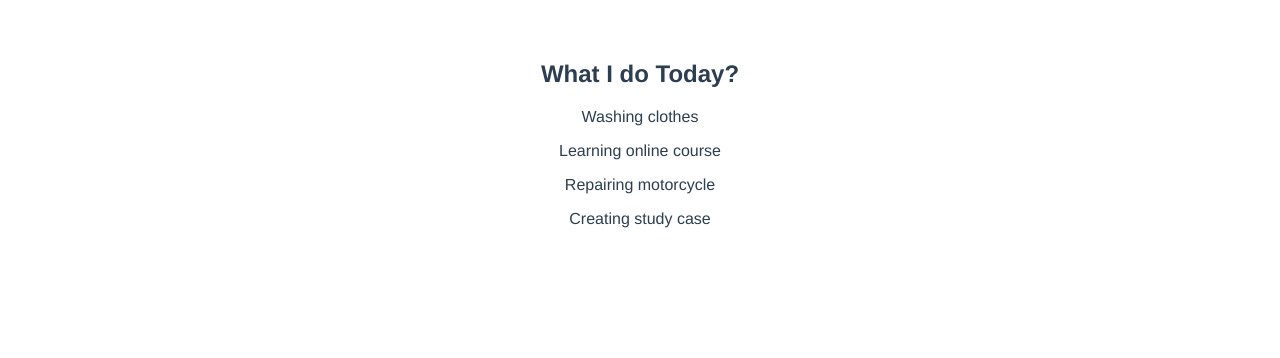
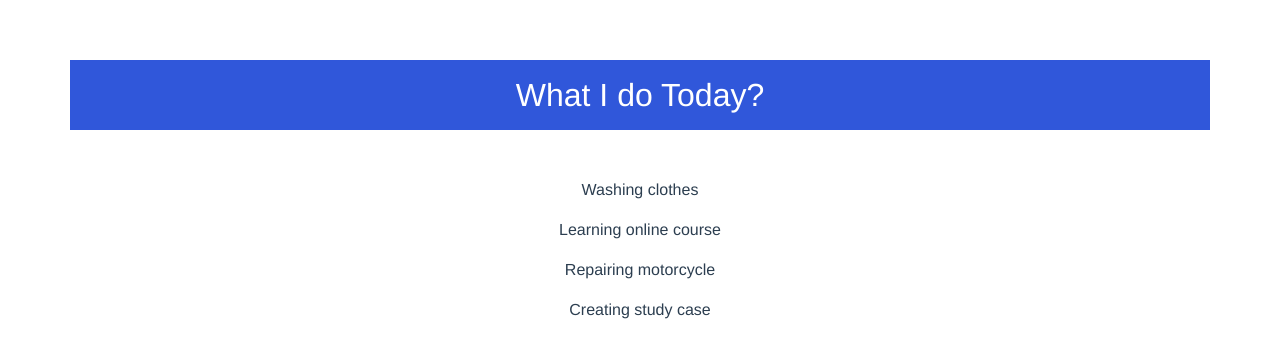
Before and after one commit to sahrialardians/vue-daily-plan, a Vue app: page / in a window 1280 px wide. Shown: the top 358 px of the page. Built offline with nearby package versions, Linux system fonts and the light colour scheme.

Commit message:
import bootstrap and solving style

```diff
--- a/package.json
+++ b/package.json
@@ -8,6 +8,8 @@
     "lint": "vue-cli-service lint"
   },
   "dependencies": {
+    "bootstrap": "^4.4.1",
+    "bootstrap-vue": "^2.7.0",
     "core-js": "^3.6.4",
     "vue": "^2.6.11"
   },
--- a/src/App.vue
+++ b/src/App.vue
@@ -1,12 +1,11 @@
 <template>
   <div id="app">
     <div class="container">
-      <div class="row header">
-        <h2 class="col-lg-12">What I do Today?</h2>
+      <div class="row header mb-5 p-3">
+        <div class="col-lg-12">
+          <h2>What I do Today?</h2>
+        </div>
       </div>
-    </div>
-
-    <div class="container">
       <div class="row content">
         <div class="col-lg-12">
           <div class="home-work">
@@ -21,6 +20,7 @@
 </template>
 
 <script>
+import 'bootstrap/dist/css/bootstrap.css'
 
 export default {
   name: 'App',
@@ -65,4 +65,13 @@ export default {
   color: #2c3e50;
   margin-top: 60px;
 }
+
+.header{
+  background: #3057da;
+  color: #ffffff;
+}
+
+.header h2{
+  margin: 0;
+}
 </style>
```
Also changed, not shown: 1 other file (tests, documents, lock files or other folders).
